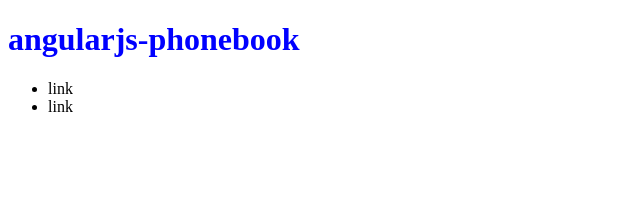
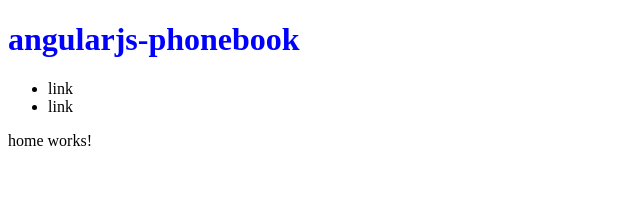
Before and after one commit to Syahirdev/angularjs-phonebook, an Angular app: page / in a window 1280 px wide. Shown: the top 222 px of the page, without its empty margins (0-640 px from the left). Built offline with nearby package versions, Linux system fonts and the light colour scheme.

Commit message:
create new component
$ ng generate component home
- it automatically injected into app.component
- add the new component into app.component by applying <app-home></app-home>

```diff
--- a/src/app/app.component.html
+++ b/src/app/app.component.html
@@ -7,4 +7,6 @@
     </ul>
   </nav>
 </header>
-<section id="main"></section>
+<section id="main">
+  <app-home></app-home>
+</section>
--- a/src/app/app.module.ts
+++ b/src/app/app.module.ts
@@ -3,10 +3,12 @@
 
 import { AppRoutingModule } from './app-routing.module';
 import { AppComponent } from './app.component';
+import { HomeComponent } from './home/home.component';
 
 @NgModule({
   declarations: [
-    AppComponent
+    AppComponent,
+    HomeComponent
   ],
   imports: [
     BrowserModule,
--- /dev/null
+++ b/src/app/home/home.component.html
@@ -0,0 +1 @@
+<p>home works!</p>
--- /dev/null
+++ b/src/app/home/home.component.ts
@@ -0,0 +1,15 @@
+import { Component, OnInit } from '@angular/core';
+
+@Component({
+  selector: 'app-home',
+  templateUrl: './home.component.html',
+  styleUrls: ['./home.component.css']
+})
+export class HomeComponent implements OnInit {
+
+  constructor() { }
+
+  ngOnInit(): void {
+  }
+
+}
```
Also changed, not shown: src/app/home/home.component.css (added).
